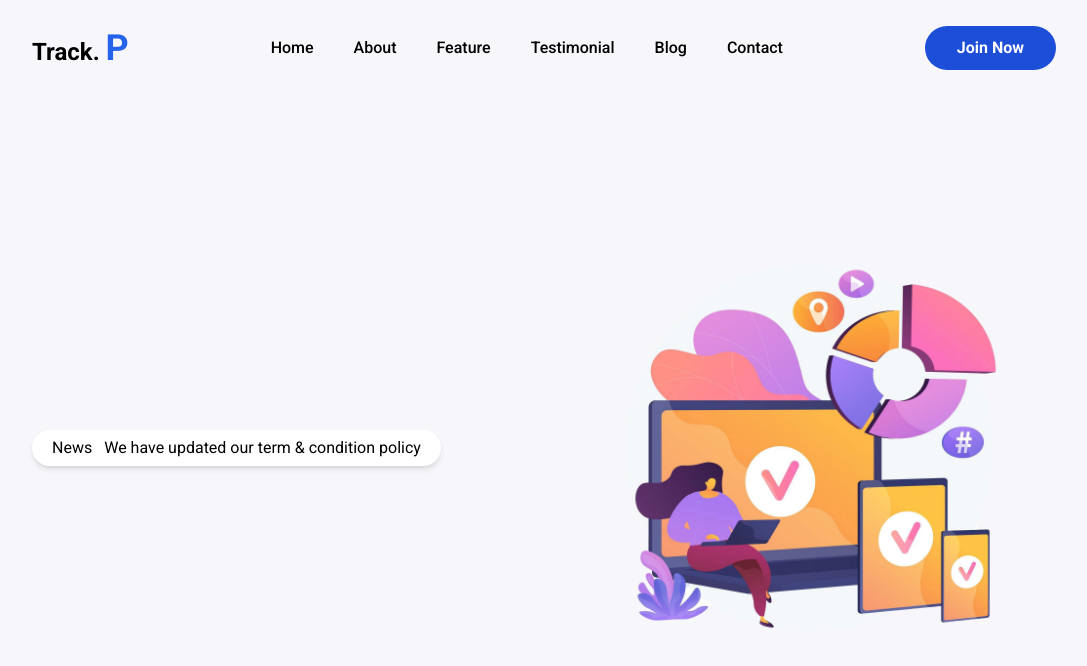
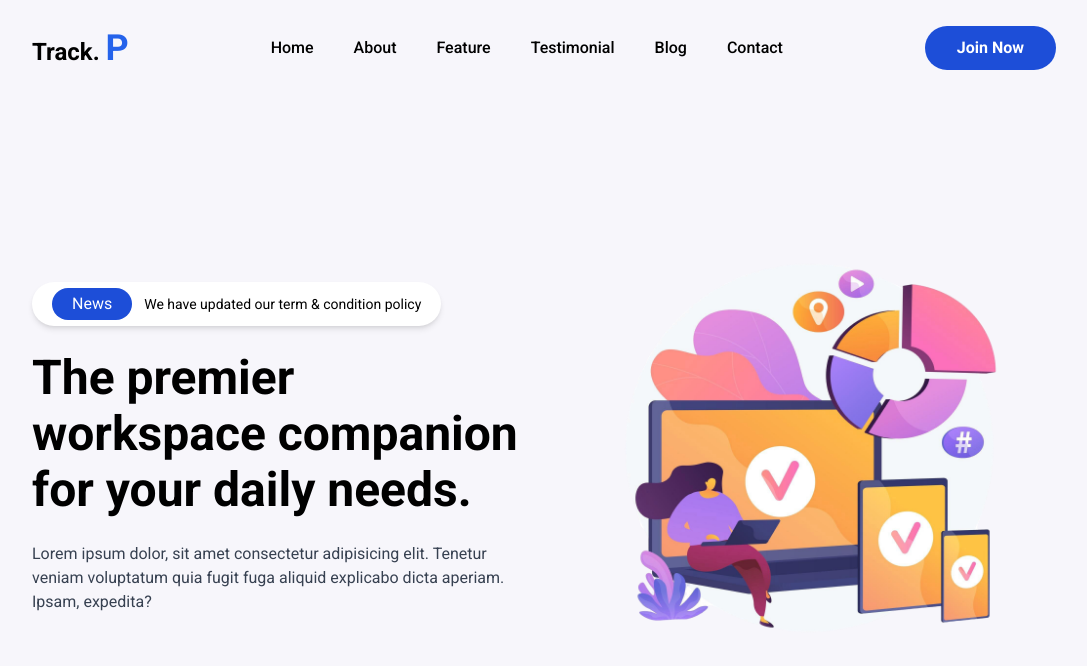
Before and after one commit to moonspark78/TrackP_NextJS, a Next.js app: page / in a window 1280 px wide. Shown: the top 666 px of the page, without its empty margins (96-1183 px from the left). Built offline with nearby package versions, Linux system fonts and the light colour scheme.

Commit message:
📈 stil working on hero  section  📈

```diff
--- a/components/Home/Hero/Hero.tsx
+++ b/components/Home/Hero/Hero.tsx
@@ -8,12 +8,19 @@ const Hero = () => {
             <div className='grid grid-cols-1 lg:grid-cols-2 items-center gap-12'>
                 {/* Text content */}
                 <div>
+                    {/* Top Box */}
                     <div className='w-fit py-1.5 px-2 md:px-5 rounded-full shadow-md flex items-center space-x-3 bg-white'>
-                        <div className=''>
+                        <div className='px-3 py-1 md:px-5 md:py-1 rounded-full bg-blue-700 md:text-base sm:text-sm text-xs text-white'>
                             News
                         </div>
-                        <p className=''>We have updated our term & condition policy</p>
+                        <p className='text-xs sm:text-sm'>We have updated our term & condition policy</p>
                     </div>
+                    {/* Heading */}
+                    <h1 className='text-2xl sm:text-4xl md:text-5xl mt-6 mb-6 font-bold md:leading-[3rem] lg:leading-[3.5rem]'>
+                        The premier workspace companion for your daily needs.</h1>
+                    {/* Description */}
+                    <p className='text-gray-700'>Lorem ipsum dolor, sit amet consectetur adipisicing elit.
+                        Tenetur veniam voluptatum quia fugit fuga aliquid explicabo dicta aperiam. Ipsam, expedita?</p>
                 </div>
                 {/* Image content */}
                 <div className='lg:block'>
```
